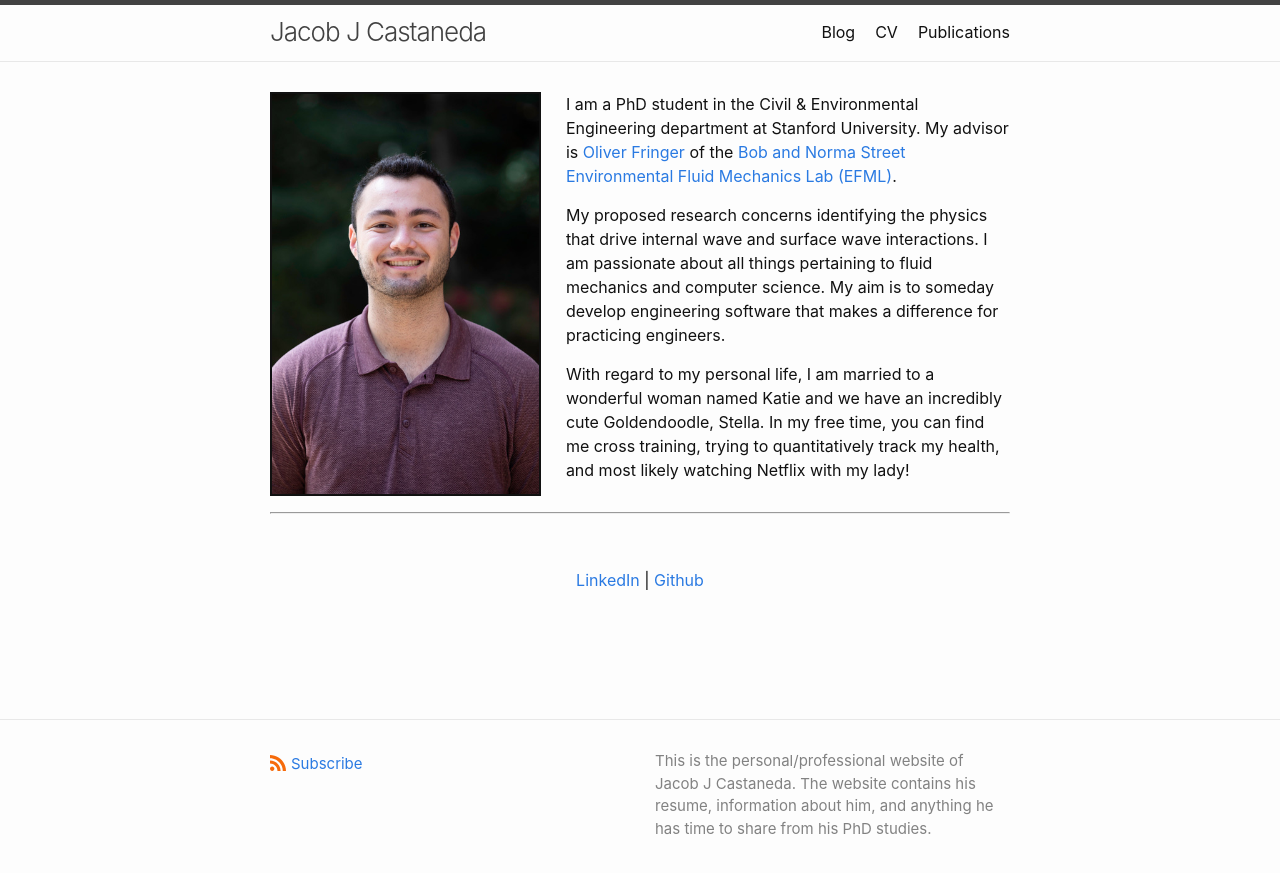
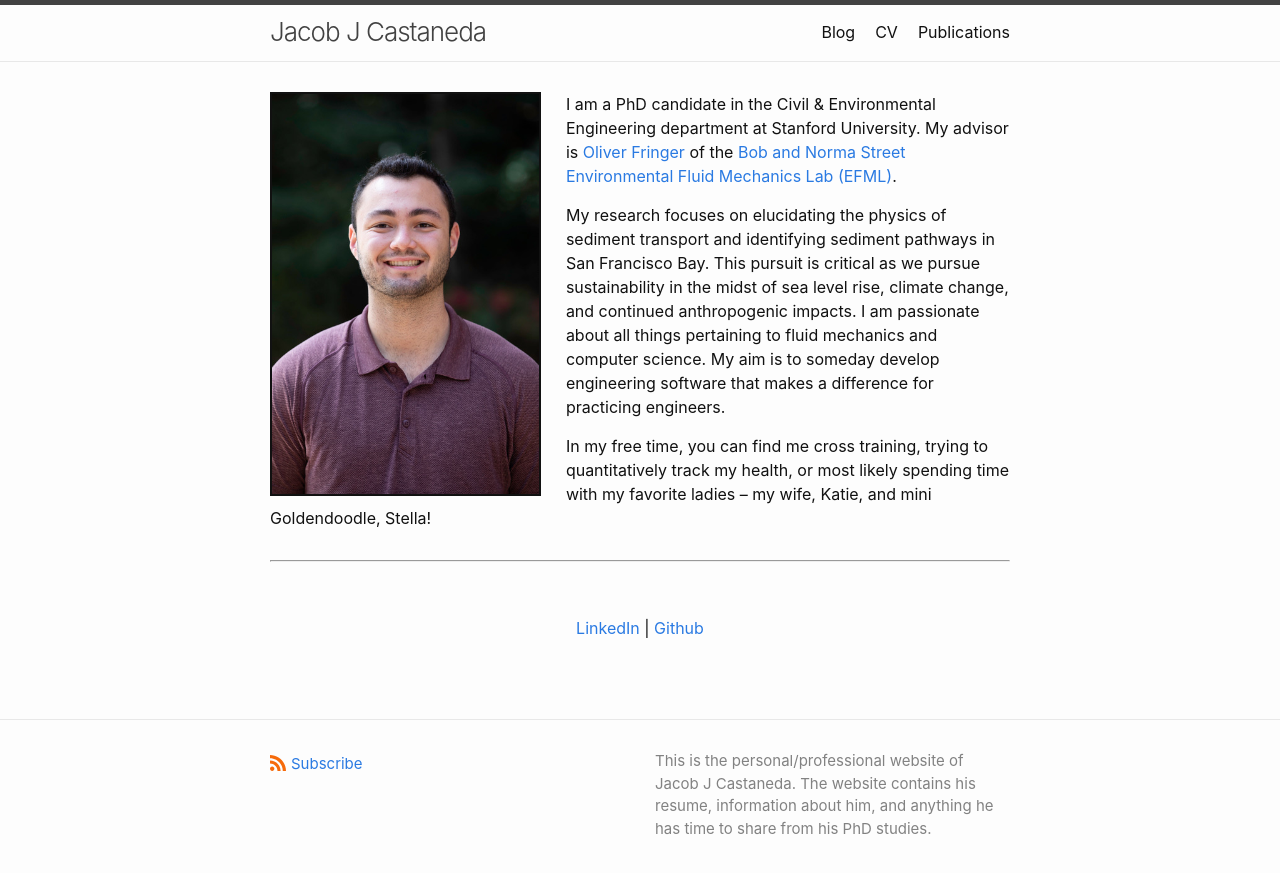
Before and after one commit to jacobjcastaneda/jacobjcastaneda.github.io, a Jekyll site: the page built from docs/index.markdown, in a window 1280 px wide. Shown: the top 873 px of the page. Built offline with Jekyll 4.4.1, drawn with Linux system fonts in a browser that asks for light colours.

Commit message:
changed bio from IWs to sed. transport

```diff
--- a/docs/index.markdown
+++ b/docs/index.markdown
@@ -6,12 +6,11 @@ layout: default
 ---
 
 ![profilepicture](/assets/img/profilephoto.jpg){: height="400px" : border="2px solid black;" : style="float: left; margin-right: 25px;"}
-I am a PhD student in the Civil & Environmental Engineering department at Stanford University. My advisor is <a href="https://web.stanford.edu/~fringer/">Oliver Fringer</a> of the <a href="https://cee.stanford.edu/research-impact/labs-centers/bob-and-norma-street-environmental-fluid-mechanics-laboratory-efml">Bob and Norma Street Environmental Fluid Mechanics Lab (EFML)</a>.
+I am a PhD candidate in the Civil & Environmental Engineering department at Stanford University. My advisor is <a href="https://web.stanford.edu/~fringer/">Oliver Fringer</a> of the <a href="https://cee.stanford.edu/research-impact/labs-centers/bob-and-norma-street-environmental-fluid-mechanics-laboratory-efml">Bob and Norma Street Environmental Fluid Mechanics Lab (EFML)</a>.
 
-My proposed research concerns identifying the physics that drive internal wave and surface wave interactions.
-I am passionate about all things pertaining to fluid mechanics and computer science. My aim is to someday develop engineering software that makes a difference for practicing engineers.
+My research focuses on elucidating the physics of sediment transport and identifying sediment pathways in San Francisco Bay. This pursuit is critical  as we pursue sustainability in the midst of sea level rise, climate change, and continued anthropogenic impacts. I am passionate about all things pertaining to fluid mechanics and computer science. My aim is to someday develop engineering software that makes a difference for practicing engineers.
 
-With regard to my personal life, I am married to a wonderful woman named Katie and we have an incredibly cute Goldendoodle, Stella. In my free time, you can find me cross training, trying to quantitatively track my health, and most likely watching Netflix with my lady!
+In my free time, you can find me cross training, trying to quantitatively track my health, or most likely spending time with my favorite ladies --  my wife, Katie, and mini Goldendoodle, Stella!
 
 ------
 
```
